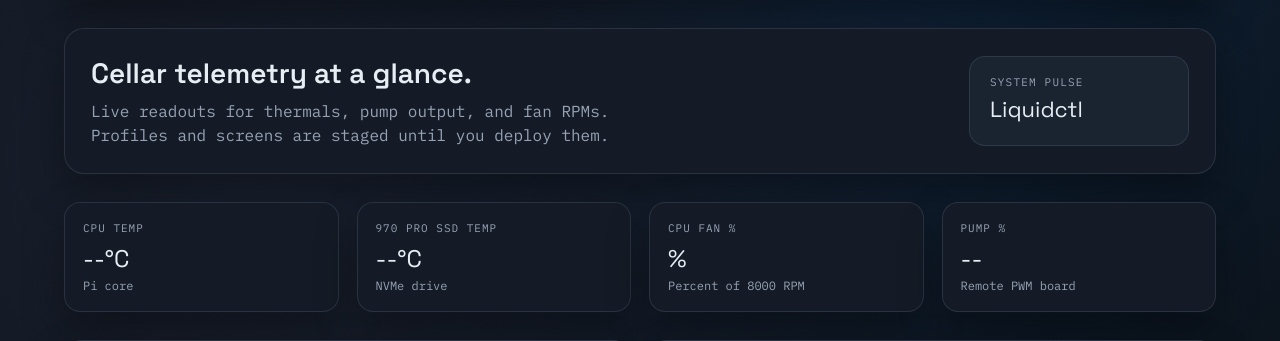
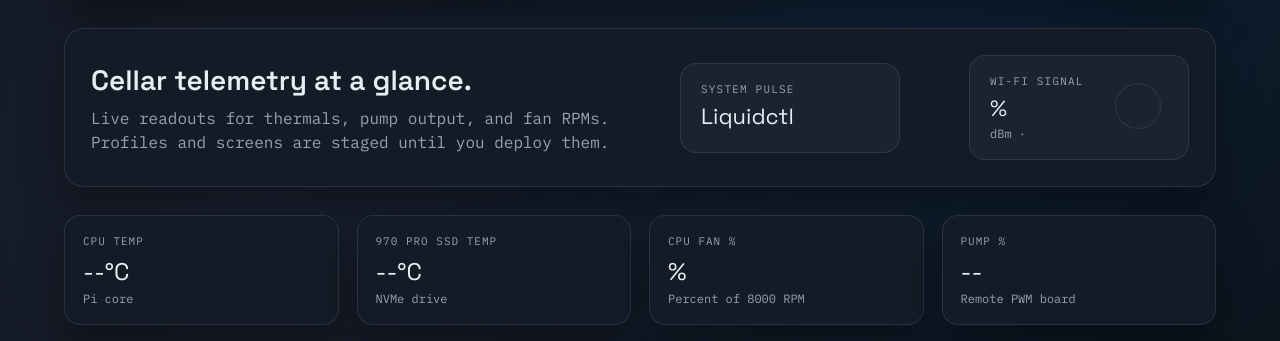
Before and after one commit to warner-family-dev/hydrox, a FastAPI app: template app/templates/dashboard.html in a window 1280 px wide. Shown: the part 107-448 px from the top of the page. Run offline with FastAPI, Linux system fonts and the light colour scheme; the template is opened without the code that fills it, so the values that code supplies are empty; parts of the project's set-up code (start-up, migrations or seed data) failed here and were passed over.

Commit message:
feat: add wifi gauge tile

```diff
--- a/app/main.py
+++ b/app/main.py
@@ -51,7 +51,7 @@ from app.services.settings import (
     set_pump_channel,
 )
 from app.services.daemon import start_daemon
-from app.services.system_status import get_status_payload, set_image_start_time
+from app.services.system_status import get_status_payload, get_wifi_strength, set_image_start_time
 
 app = FastAPI(title="Hydrox Command Center")
 
@@ -123,6 +123,7 @@ def dashboard(request: Request):
     if pump_channel is None and metrics:
         metrics["pump_percent"] = None
     liquidctl_status = "Connected" if has_liquidctl_devices() else "Not connected"
+    wifi_status = get_wifi_strength()
     sensors = list_sensors()
     readings = latest_sensor_readings()
     sensor_cards = []
@@ -145,6 +146,7 @@ def dashboard(request: Request):
             "pump_channel": pump_channel,
             "sensors": sensor_cards,
             "liquidctl_status": liquidctl_status,
+            "wifi_status": wifi_status,
         },
     )
 
--- a/app/static/css/main.css
+++ b/app/static/css/main.css
@@ -175,6 +175,34 @@ body {
 .status-card__sub {
   font-size: 12px;
   color: var(--muted);
+}
+
+.status-card--compact {
+  min-width: 220px;
+  position: relative;
+}
+
+.wifi-gauge {
+  width: 64px;
+  height: 64px;
+  border-radius: 50%;
+  background: conic-gradient(
+    #22c55e calc(var(--wifi-percent) * 1%),
+    rgba(20, 27, 38, 0.6) 0
+  );
+  position: absolute;
+  right: 18px;
+  top: 18px;
+  display: grid;
+  place-items: center;
+}
+
+.wifi-gauge__inner {
+  width: 46px;
+  height: 46px;
+  border-radius: 50%;
+  background: var(--panel-soft);
+  border: 1px solid var(--border);
 }
 
 .grid {
--- a/app/static/js/dashboard.js
+++ b/app/static/js/dashboard.js
@@ -9,6 +9,9 @@ const tempTooltip = document.querySelector('[data-tooltip="temperature"]');
 const fanTooltip = document.querySelector('[data-tooltip="fan"]');
 const tempChart = document.querySelector('[data-chart="temperature"]');
 const fanChart = document.querySelector('[data-chart="fan"]');
+const wifiValue = document.querySelector('[data-wifi-value]');
+const wifiSub = document.querySelector('[data-wifi-sub]');
+const wifiGauge = document.querySelector('[data-wifi-gauge]');
 
 const fanPalette = ['#38bdf8', '#818cf8', '#f472b6', '#22c55e', '#eab308', '#f97316', '#a855f7'];
 const fanTiles = document.querySelectorAll('[data-fan-channel]');
@@ -444,6 +447,33 @@ const refreshSensors = async () => {
   }
 };
 
+const refreshWifi = async () => {
+  if (!wifiValue || !wifiSub || !wifiGauge) {
+    return;
+  }
+  try {
+    const response = await fetch('/api/admin/status', { cache: 'no-store' });
+    if (!response.ok) {
+      return;
+    }
+    const data = await response.json();
+    const wifi = data.wifi || {};
+    if (wifi.percent === null || wifi.percent === undefined) {
+      wifiValue.textContent = '--';
+      wifiSub.textContent = 'unknown';
+      wifiGauge.style.setProperty('--wifi-percent', 0);
+      return;
+    }
+    const percent = Math.max(0, Math.min(100, wifi.percent));
+    wifiValue.textContent = `${percent}%`;
+    const dbm = wifi.signal_dbm !== null && wifi.signal_dbm !== undefined ? `${wifi.signal_dbm} dBm · ` : '';
+    wifiSub.textContent = `${dbm}${wifi.label || ''}`.trim();
+    wifiGauge.style.setProperty('--wifi-percent', percent);
+  } catch (error) {
+    // Ignore transient fetch failures.
+  }
+};
+
 toggles.forEach((toggle) => {
   toggle.addEventListener('change', (event) => {
     const targetId = event.target.getAttribute('data-target');
@@ -690,6 +720,7 @@ refreshTrend();
 refreshFanChart();
 refreshFanTiles();
 refreshSensors();
+refreshWifi();
 attachTooltip(
   tempChart,
   tempTooltip,
@@ -730,5 +761,6 @@ setInterval(() => {
   refreshFanChart();
   refreshFanTiles();
   refreshSensors();
+  refreshWifi();
   updateLegends();
 }, 2000);
--- a/app/templates/dashboard.html
+++ b/app/templates/dashboard.html
@@ -9,6 +9,18 @@
     <div class="status-card__label">System Pulse</div>
     <div class="status-card__value">Liquidctl</div>
     <div class="status-card__sub">{{ liquidctl_status }}</div>
+  </div>
+  <div class="status-card status-card--compact" data-wifi-card>
+    <div class="status-card__label">Wi-Fi Signal</div>
+    <div class="status-card__value" data-wifi-value>
+      {% if wifi_status.percent is not none %}{{ wifi_status.percent }}%{% else %}--{% endif %}
+    </div>
+    <div class="status-card__sub" data-wifi-sub>
+      {% if wifi_status.signal_dbm is not none %}{{ wifi_status.signal_dbm }} dBm · {% endif %}{{ wifi_status.label }}
+    </div>
+    <div class="wifi-gauge" data-wifi-gauge style="--wifi-percent: {{ wifi_status.percent if wifi_status.percent is not none else 0 }};">
+      <div class="wifi-gauge__inner"></div>
+    </div>
   </div>
 </section>
 
```
Also changed, not shown: CHANGELOG.md.
